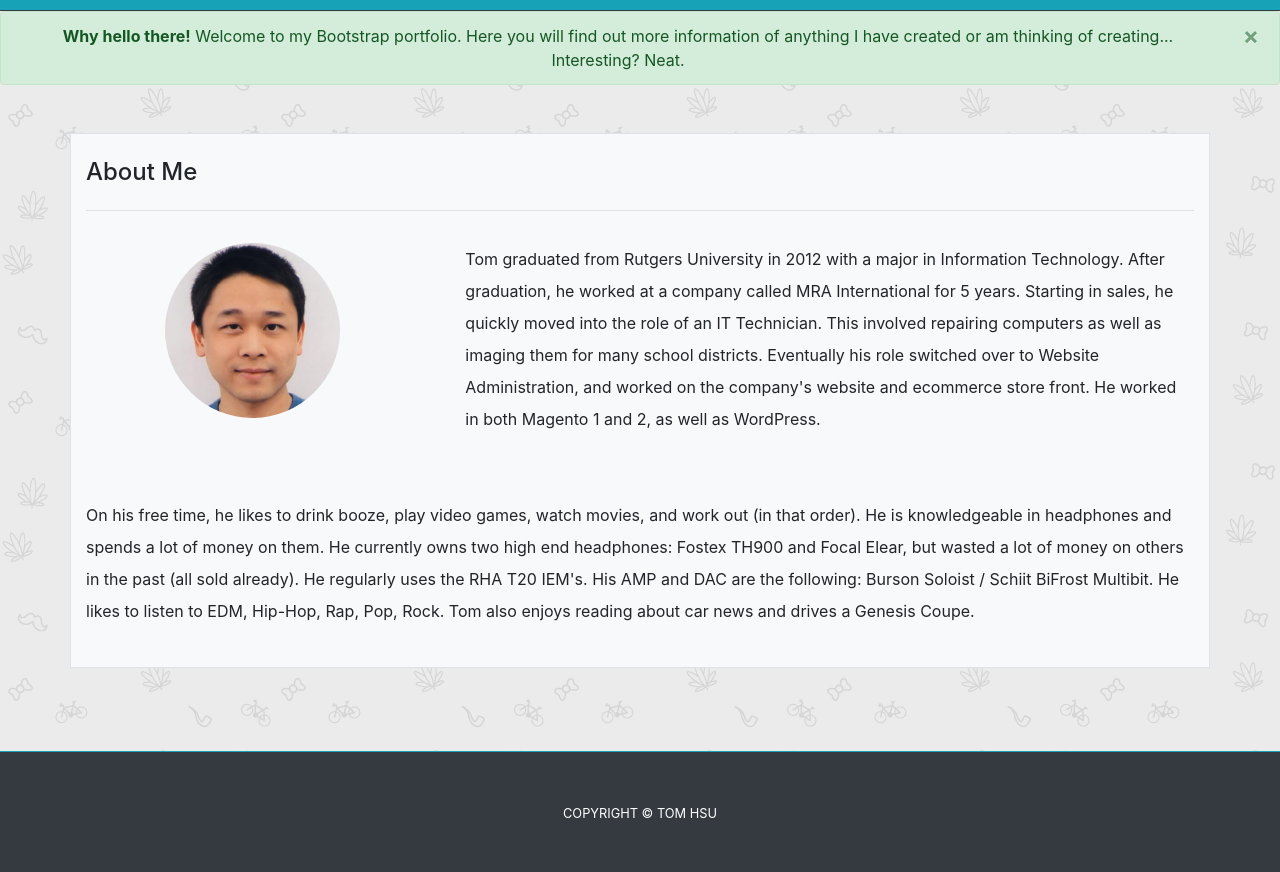
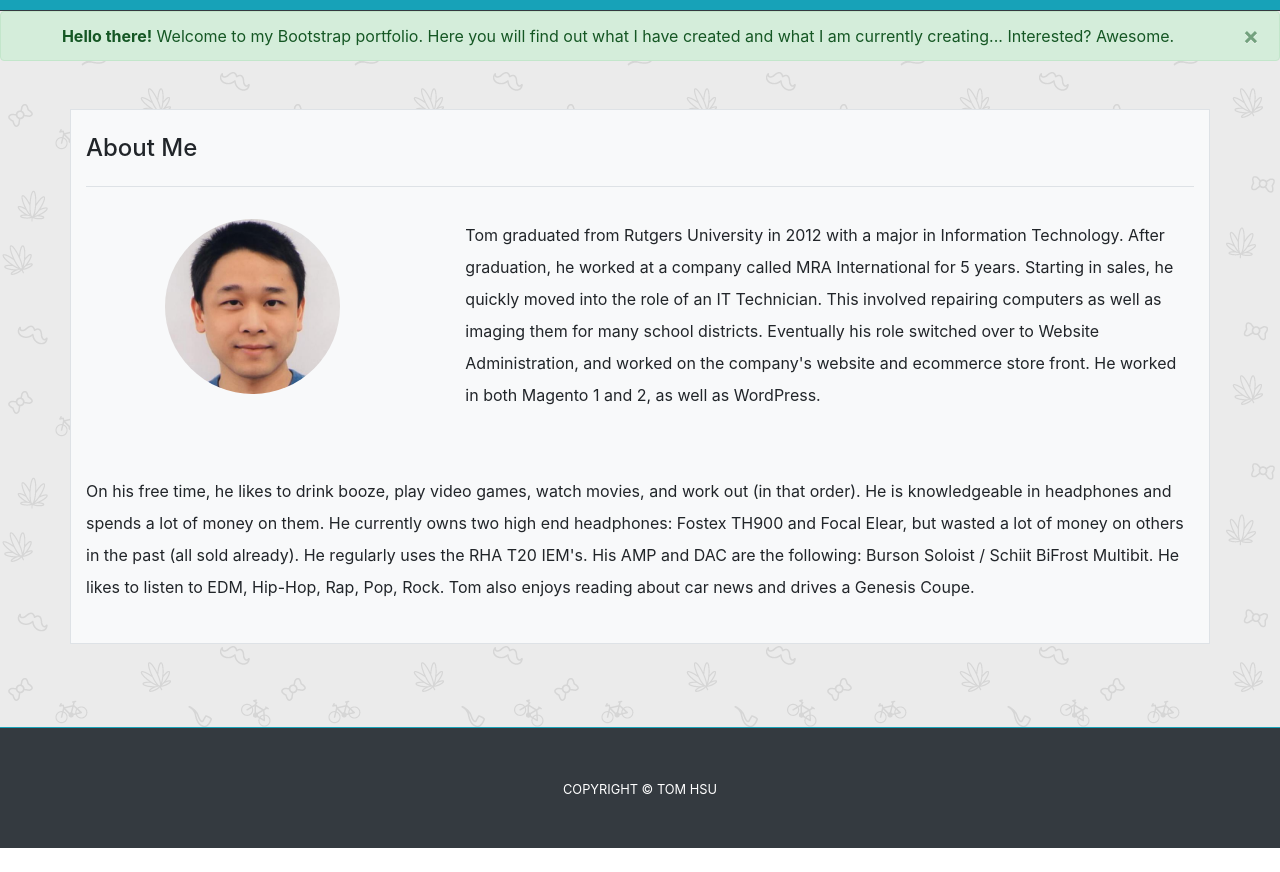
Before and after one commit to thomaschsu/Bootstrap-Portfolio, a plain HTML site: page index.html in a window 1280 px wide. Shown: the part 62-934 px from the top of the page. After the commit the page ends 910 px from the top, so only its background shows below. Drawn offline with nearby package versions, Linux system fonts and the light colour scheme.

Commit message:
Modified index

```diff
--- a/index.html
+++ b/index.html
@@ -32,7 +32,7 @@
          <button type="button" class="close" data-dismiss="alert" aria-label="Close">
          <span aria-hidden="true">&times;</span>
          </button>
-         <strong>Why hello there!</strong> Welcome to my Bootstrap portfolio. Here you will find out more information of anything I have created or am thinking of creating... Interesting? Neat.
+         <strong>Hello there!</strong> Welcome to my Bootstrap portfolio. Here you will find out what I have created and what I am currently creating... Interested? Awesome.
       </div>
       <div style="min-height: calc(80vh - 70px);">
          <div class="container bg-light border mt-5">
```
